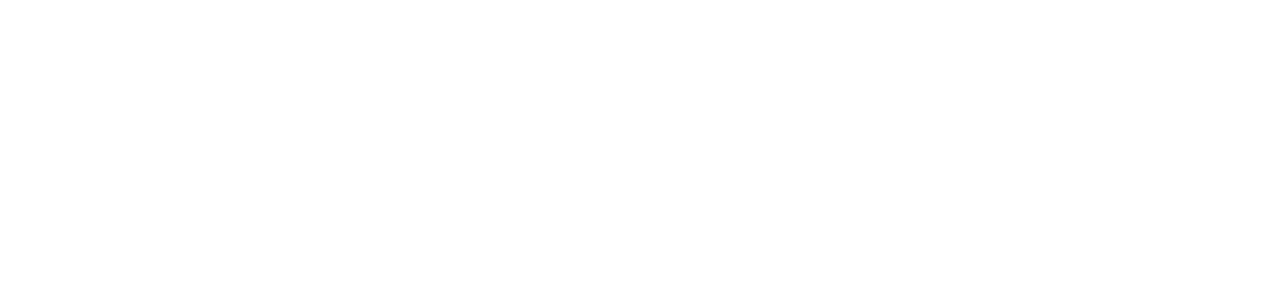
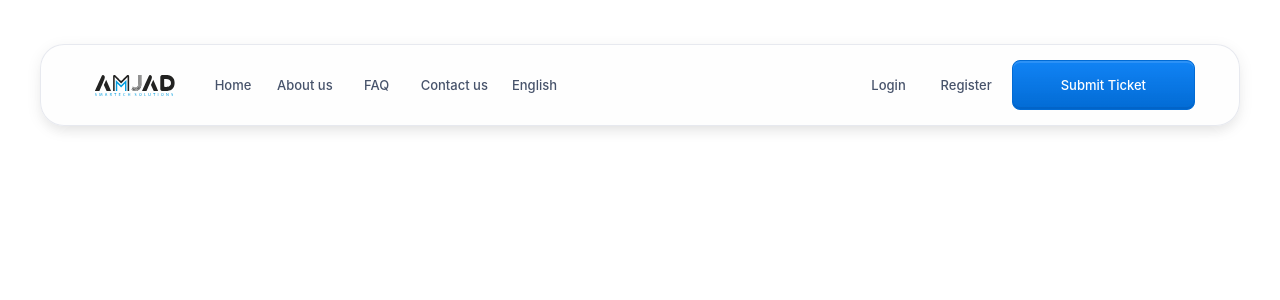
Before and after one commit to hibayoussef/tickiting, a React (Create React App) app: page /login in a window 1280 px wide. Before the commit this address had no page. Shown: the top 300 px of the page. Built offline with nearby package versions, Linux system fonts and the light colour scheme.

Commit message:
[ADD] add layout

```diff
--- a/src/AppRouting.tsx
+++ b/src/AppRouting.tsx
@@ -1,12 +1,17 @@
 import React from "react";
-import { Route, Routes } from "react-router-dom";
+import { Route, Router, Routes } from "react-router-dom";
 import Home from "./pages/Home/Pages/Home";
+import Layout from "./components/layout/Layout";
 
 const AppRouting: React.FC = () => {
   return (
-    <Routes>
-      <Route path="/" element={<Home />} />
-    </Routes>
+    <Layout>
+      <Routes>
+        <Route path="/" element={<Home />} />
+        {/* <Route path="/login" element={<Login />} /> */}
+        {/* أضف المزيد من الصفحات هنا */}
+      </Routes>
+    </Layout>
   );
 };
 
--- /dev/null
+++ b/src/components/layout/Layout.tsx
@@ -0,0 +1,24 @@
+import React from "react";
+import Header from "./Header";
+import Footer from "./Footer";
+import { useLocation } from "react-router-dom";
+
+type LayoutProps = {
+  children: React.ReactNode;
+};
+
+const Layout: React.FC<LayoutProps> = ({ children }) => {
+  const location = useLocation();
+
+  const showFooter = location.pathname === "/";
+
+  return (
+    <>
+      <Header />
+      <main>{children}</main>
+      {showFooter && <Footer />}
+    </>
+  );
+};
+
+export default Layout;
```
